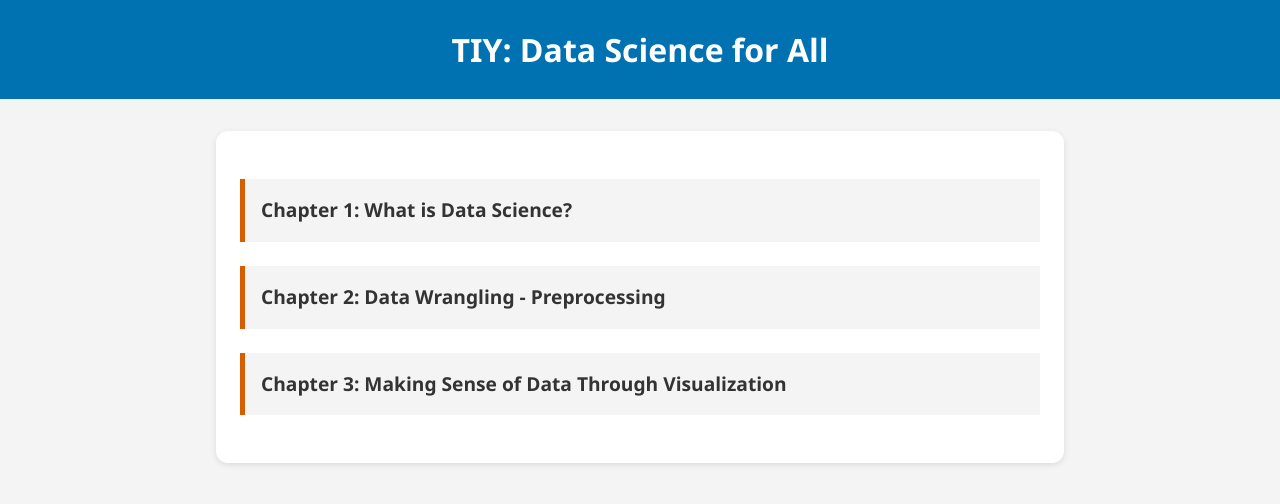
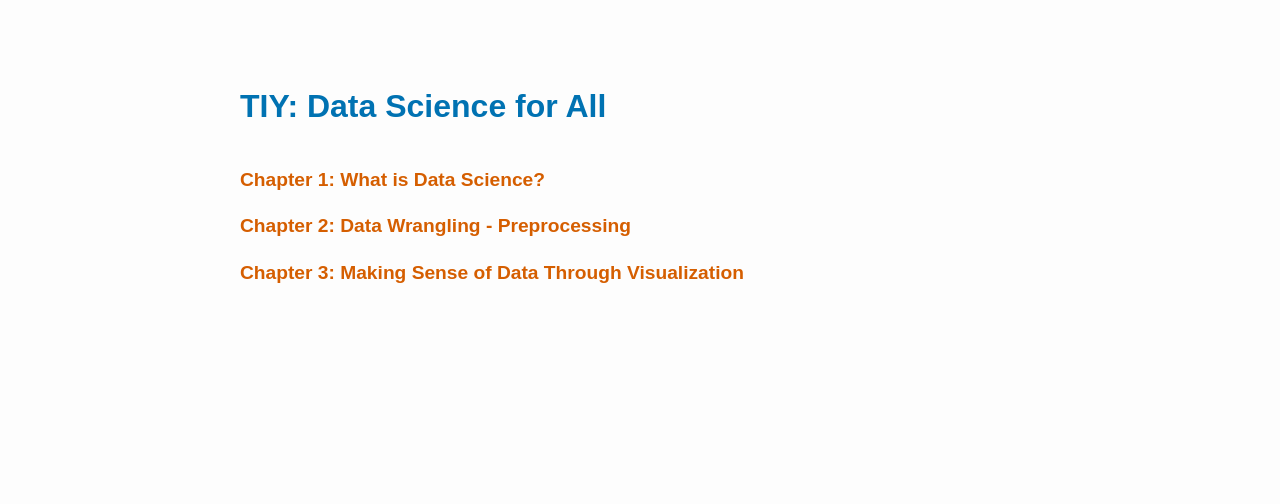
Before and after one commit to datasci4all/TIY, a plain HTML site: page index.html in a window 1280 px wide. Drawn offline with Linux system fonts and the light colour scheme.

Commit message:
Update index.html

```diff
--- a/index.html
+++ b/index.html
@@ -1,98 +1,59 @@
 <!DOCTYPE html>
 <html lang="en">
 <head>
-  <meta charset="UTF-8" />
-  <meta name="viewport" content="width=device-width, initial-scale=1.0" />
+  <meta charset="UTF-8">
   <title>TIY - Data Science for All</title>
   <style>
-    :root {
-      --orange: #d55e00;
-      --blue: #0072b2;
-      --green: #009e73;
-      --gray: #f4f4f4;
-      --text: #333;
-      --accent: #cc79a7;
-    }
-
     body {
-      margin: 0;
-      font-family: 'Segoe UI', sans-serif;
-      background: var(--gray);
-      color: var(--text);
+      font-family: Arial, sans-serif;
+      max-width: 800px;
+      margin: 40px auto;
+      padding: 20px;
+      background-color: #fdfdfd;
+      color: #333;
       line-height: 1.6;
     }
 
-    header {
-      background-color: var(--blue);
-      color: white;
-      padding: 1.5rem;
-      text-align: center;
-    }
-
-    header h1 {
-      margin: 0;
-      font-size: 2rem;
-    }
-
-    main {
-      max-width: 800px;
-      margin: 2rem auto;
-      padding: 1.5rem;
-      background: white;
-      border-radius: 12px;
-      box-shadow: 0 2px 6px rgba(0,0,0,0.1);
+    h1 {
+      color: #0072b2;
+      font-size: 2em;
+      margin-bottom: 1em;
     }
 
     ul {
-      list-style: none;
+      list-style-type: none;
       padding: 0;
     }
 
     li {
-      margin: 1.5rem 0;
+      margin: 1em 0;
     }
 
     a {
-      display: block;
-      padding: 1rem;
-      border-left: 5px solid var(--orange);
-      background: var(--gray);
       text-decoration: none;
-      font-size: 1.2rem;
-      font-weight: 600;
-      color: var(--text);
-      transition: all 0.2s ease-in-out;
+      color: #d55e00;
+      font-size: 1.2em;
+      font-weight: bold;
     }
 
     a:hover {
-      background: var(--green);
-      color: white;
-      border-left-color: var(--accent);
+      color: #009e73;
     }
 
     @media (max-width: 600px) {
-      main {
-        margin: 1rem;
-        padding: 1rem;
-      }
-
-      a {
-        font-size: 1rem;
-        padding: 0.75rem;
+      body {
+        margin: 20px;
+        font-size: 1em;
       }
     }
   </style>
 </head>
 <body>
-  <header>
   <h1>TIY: Data Science for All</h1>
-  </header>
-  <main>
   <ul>
     <li><a href="chapter1.html">Chapter 1: What is Data Science?</a></li>
     <li><a href="chapter2.html">Chapter 2: Data Wrangling - Preprocessing</a></li>
     <li><a href="chapter3.html">Chapter 3: Making Sense of Data Through Visualization</a></li>
   </ul>
-  </main>
 </body>
 </html>
```
Lines whose indentation alone changed are shown as unchanged.
